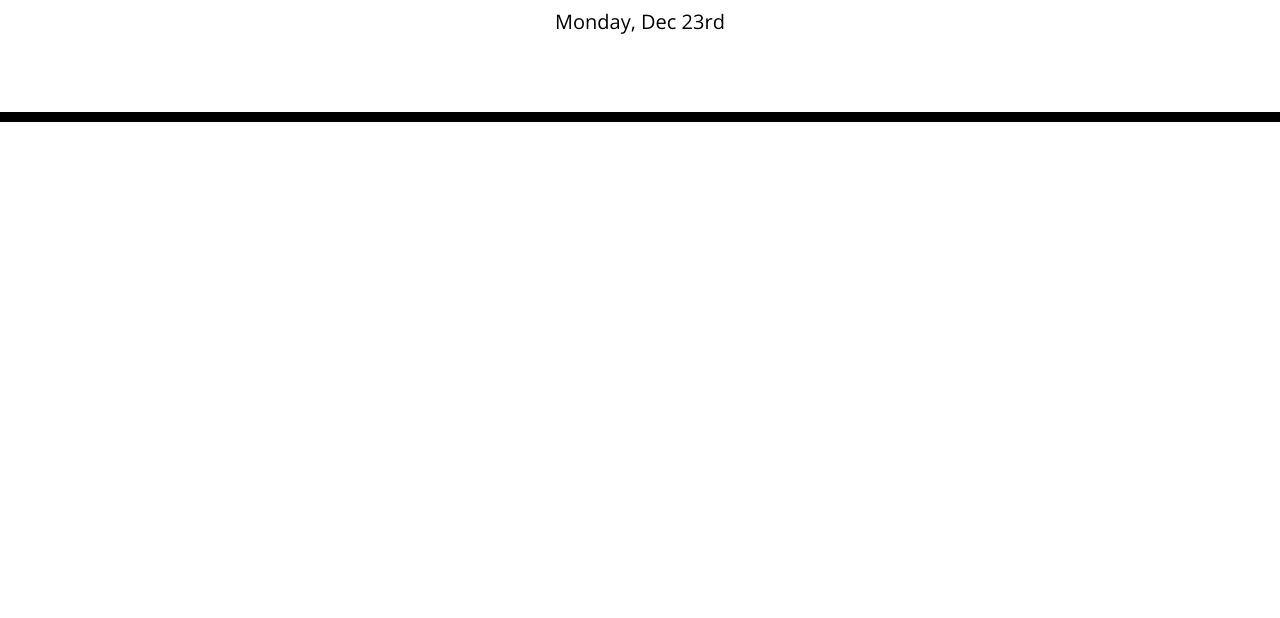
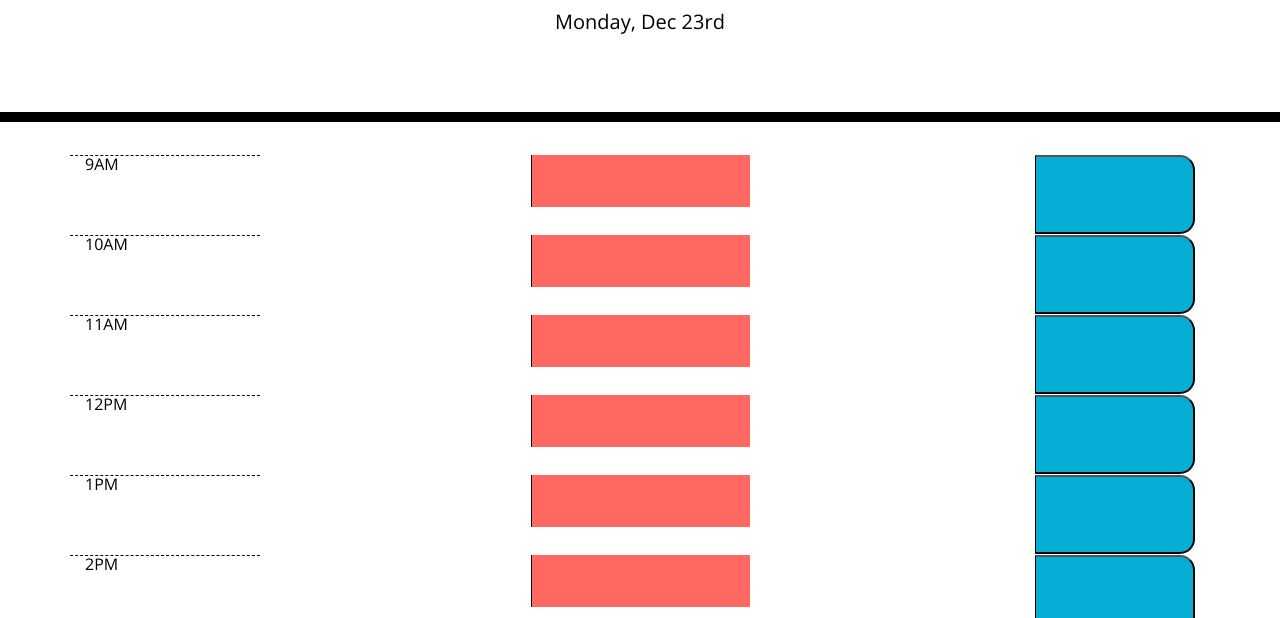
Before and after one commit to hollyisaredhead/dayplanner, a plain HTML site: page index.html in a window 1280 px wide. Shown: the part 182-800 px from the top of the page. Drawn offline with nearby package versions, Linux system fonts and the light colour scheme.

Commit message:
updates to js

```diff
--- a/script.js
+++ b/script.js
@@ -1,5 +1,69 @@
+var time = document.getElementById('currentDay');
+time.textContent = moment().format("dddd, MMM Do");
+
+var currentTime = moment().format("HH");
+
+//var schedule =
+
+for (i = 0; i < 9; i++) {
+
+    var timeHr = i + 9;
+    var ovrTime;
+    var currentTime;
+
+    if (timeHr === 12) {
+        ovrTime = timeHr + "PM";
+    }
+
+    else if (timeHr > 12) {
+        ovrTime = timeHr - 12 + "PM";
+    }
+
+    else {
+        ovrTime = timeHr + "AM"
+    }
 
 
+    if (timeHr < currentTime) {
+        currentTime = "past";
+    }
 
-var time = document.getElementById('currentDay');
-time.textContent = moment().format("dddd, MMM Do");
+    else if (timeHr === currentTime) {
+        currentTime = "future";
+    }
+
+    else {
+        currentTime = "present";
+    }
+
+    var newRow = $("<div class='row'>");
+    var col1 = $("<div class = 'col-sm-2 hour'>");
+    var col2 = $("<div class = 'col-sm-8 time-block'>");
+    var col3 = $("<div class = 'col-sm-2'>");
+
+    col1.text(ovrTime);
+
+    var usrInput = $("<textarea class = 'w-100 h-100'>")
+    col2.append(usrInput);
+
+    usrInput.attr('class', currentTime)
+
+    var svBtn = $("<button class = 'saveBtn w-100 h-100'>")
+    col3.append(svBtn);
+
+    //svBtn.click(localStorage.setItem())
+
+    newRow.append(col1, col2, col3);
+
+    newRow.attr('id', i);
+    $(".container").append(newRow);
+
+    // localStorage.usrInput = "";
+    if (window.localStorage) {
+        usrInput.click('input', function () {
+            localStorage.setItem('textarea', usrInput.value);
+        }, false);
+    }
+  //svBtn.click(localStorage.usrInput = "")
+
+}
```
Also changed, not shown: index.html (+13 -15 lines), 1 other file.
